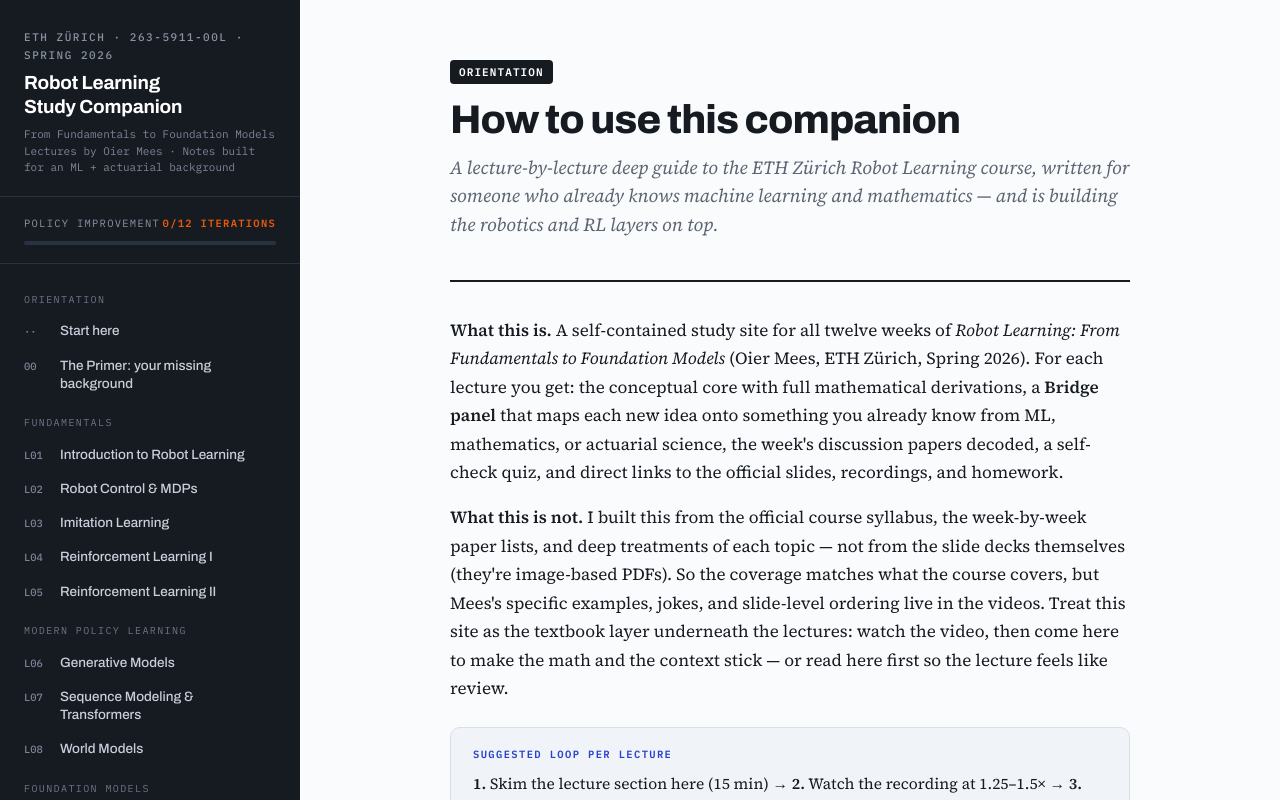
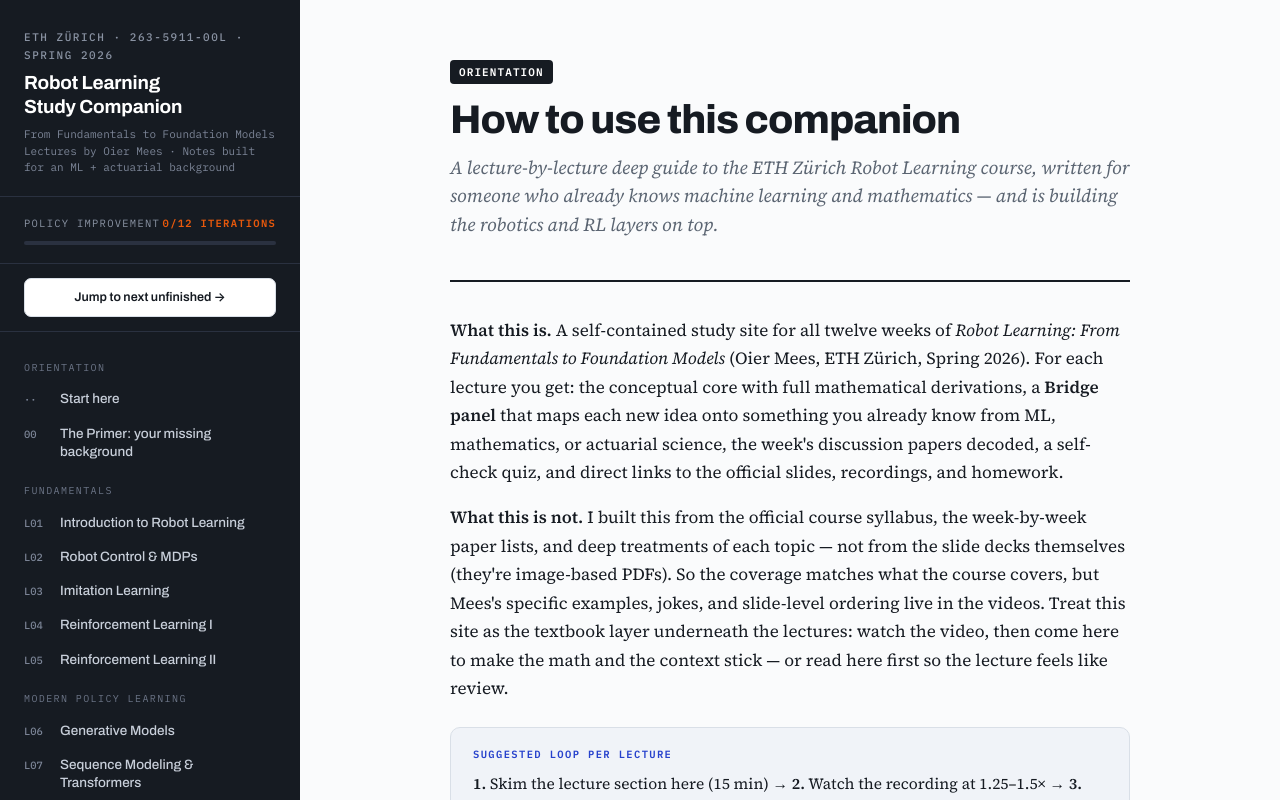
Before and after one commit to josephfemia/robotic_learning, a Vue app: page / in a window 1280 px wide. Shown: the top 800 px of the page. Built offline with nearby package versions, Linux system fonts and the light colour scheme.

Commit message:
feat(phase2): keyboard a11y — roving arrow-key nav, focus-to-heading on switch, next-unfinished jump

```diff
--- a/src/App.vue
+++ b/src/App.vue
@@ -50,7 +50,7 @@
 </template>
 
 <script setup>
-import { ref, computed, onMounted, onUnmounted } from 'vue';
+import { ref, computed, onMounted, onUnmounted, nextTick } from 'vue';
 import TopBar from './components/TopBar.vue';
 import Sidebar from './components/Sidebar.vue';
 import { ALL_NAV_ITEMS, TITLES } from './data/nav.js';
@@ -112,6 +112,15 @@ function show(id) {
   navActiveId.value = id;
   closeDrawer();
   window.scrollTo(0, 0);
+  // Move keyboard/screen-reader focus into the new section's heading so users
+  // land in the freshly shown content rather than staying on the nav button.
+  nextTick(() => {
+    const heading = document.querySelector(`#${id} .lecture-head h2`);
+    if (heading) {
+      heading.setAttribute('tabindex', '-1');
+      heading.focus({ preventScroll: true });
+    }
+  });
 }
 
 function closeDrawer() {
--- a/src/components/Sidebar.vue
+++ b/src/components/Sidebar.vue
@@ -14,8 +14,19 @@
     <!-- Progress bar component -->
     <ProgressBar />
 
+    <!-- Jump to next unfinished lecture (keyboard a11y affordance) -->
+    <div class="next-unfinished-wrap">
+      <button
+        class="toggle-btn next-unfinished-btn"
+        :disabled="!nextUnfinishedId"
+        @click="$emit('navigate', nextUnfinishedId)"
+      >
+        {{ nextUnfinishedId ? 'Jump to next unfinished →' : 'All lectures complete ✓' }}
+      </button>
+    </div>
+
     <!-- Nav — exact structure from reference lines ~298–319 -->
-    <nav class="nav" id="nav">
+    <nav class="nav" id="nav" @keydown="onNavKeydown">
       <template v-for="group in NAV_GROUPS" :key="group.header">
         <div class="nav-group">{{ group.header }}</div>
         <button
@@ -33,8 +44,9 @@
 </template>
 
 <script setup>
+import { computed } from 'vue';
 import ProgressBar from './ProgressBar.vue';
-import { NAV_GROUPS } from '../data/nav.js';
+import { NAV_GROUPS, LECTURES } from '../data/nav.js';
 import { useProgress } from '../composables/useProgress.js';
 
 const { completed } = useProgress();
@@ -51,4 +63,54 @@ defineProps({
 });
 
 defineEmits(['navigate']);
+
+// First lecture not yet completed; falls back to 'review' when all are done,
+// and to '' (button disabled) when review would have nothing left to offer.
+const nextUnfinishedId = computed(() => {
+  const next = LECTURES.find(id => !completed.has(id));
+  return next || (completed.has('review') ? '' : 'review');
+});
+
+// Roving arrow-key navigation: ArrowUp/Down move focus between nav buttons
+// (wrapping at the ends), Home/End jump to first/last. Enter/Space activation
+// stays native. The tab order is otherwise unchanged.
+function onNavKeydown(ev) {
+  const keys = ['ArrowDown', 'ArrowUp', 'Home', 'End'];
+  if (!keys.includes(ev.key)) return;
+
+  const buttons = Array.from(ev.currentTarget.querySelectorAll('button'));
+  if (!buttons.length) return;
+
+  const current = buttons.indexOf(document.activeElement);
+  let next;
+  if (ev.key === 'Home') {
+    next = 0;
+  } else if (ev.key === 'End') {
+    next = buttons.length - 1;
+  } else if (ev.key === 'ArrowDown') {
+    next = current < 0 ? 0 : (current + 1) % buttons.length;
+  } else {
+    next = current < 0 ? buttons.length - 1 : (current - 1 + buttons.length) % buttons.length;
+  }
+
+  ev.preventDefault();
+  buttons[next].focus();
+}
 </script>
+
+<style scoped>
+/* Spacing for the next-unfinished affordance; matches .progress-wrap padding
+   and the sidebar divider tone. Button visuals reuse the global .toggle-btn. */
+.next-unfinished-wrap {
+  padding: 14px 24px;
+  border-bottom: 1px solid #2A3140;
+}
+.next-unfinished-btn {
+  margin-top: 0;
+  width: 100%;
+}
+.next-unfinished-btn:disabled {
+  cursor: default;
+  opacity: 0.6;
+}
+</style>
```
